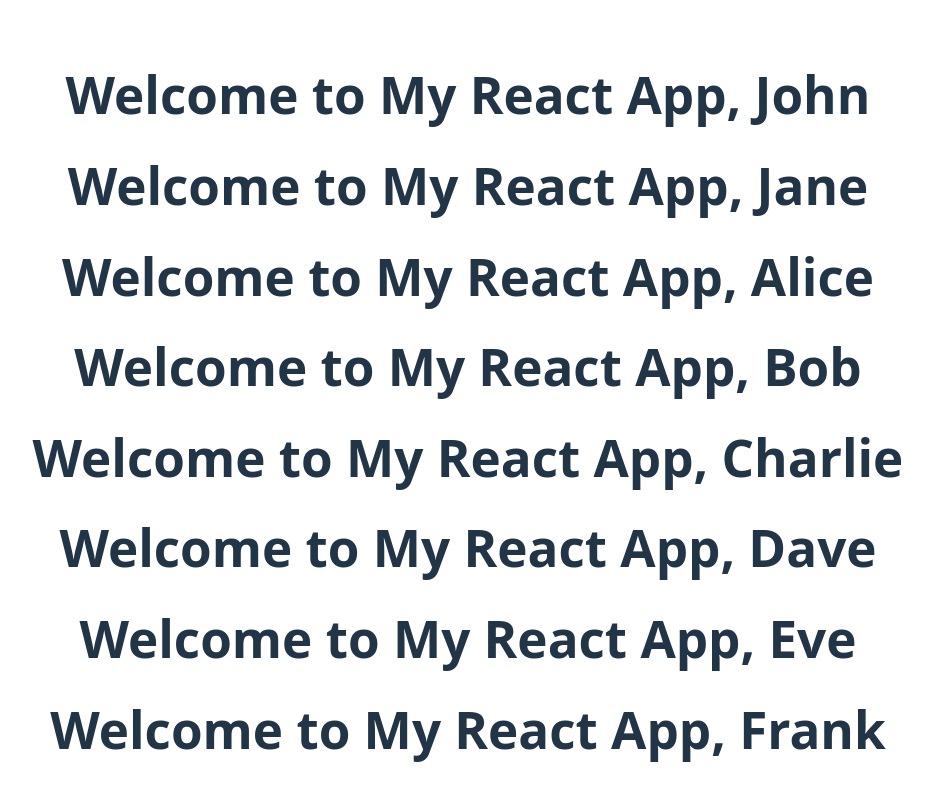
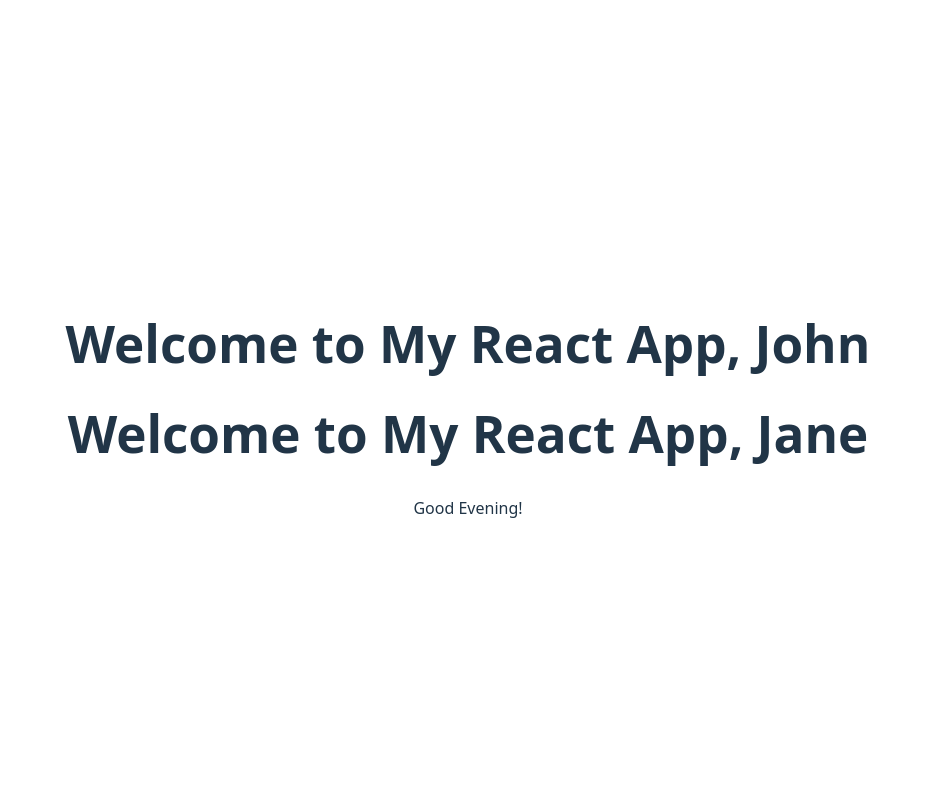
Before and after one commit to CodeHarsh108/vite-react, a React (Vite) app: page / in a window 1280 px wide. Shown: the top 800 px of the page, without its empty margins (172-1104 px from the left). Built offline with nearby package versions, Linux system fonts and the light colour scheme.

Commit message:
Function 2

```diff
--- a/src/App.jsx
+++ b/src/App.jsx
@@ -3,17 +3,19 @@ import './App.css'
 function WelcomeMessage(name) {
   return `Welcome to My React App, ${name}`;
 }
+function greeting(isMorning) {
+  return isMorning ? "Good Morning!" : "Good Evening!";
+}
+
 function App() {
+  const now = new Date();
+  const isMorning = now.getHours() < 12;
   return (
     <div>
       <h1>{WelcomeMessage('John')}</h1>
       <h1>{WelcomeMessage('Jane')}</h1>
-      <h1>{WelcomeMessage('Alice')}</h1>
-      <h1>{WelcomeMessage('Bob')}</h1>
-      <h1>{WelcomeMessage('Charlie')}</h1>
-      <h1>{WelcomeMessage('Dave')}</h1>
-      <h1>{WelcomeMessage('Eve')}</h1>
-      <h1>{WelcomeMessage('Frank')}</h1>
+      {greeting(isMorning)}
+
     </div>
   );
 }
```
